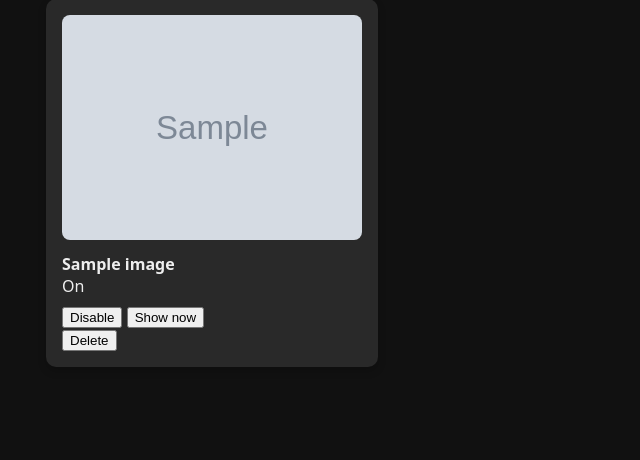
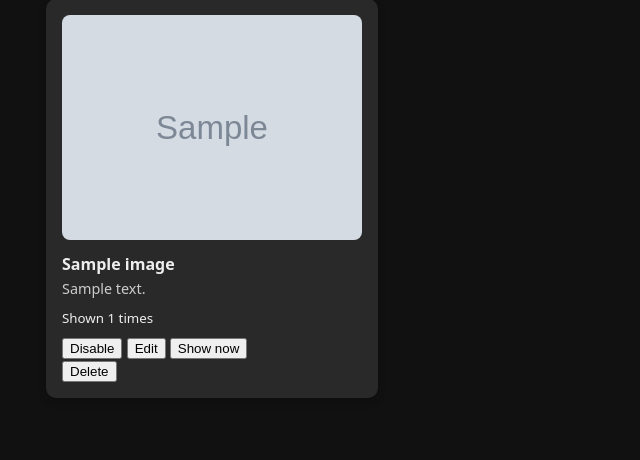
Before and after one commit to ryanlane/epaper-image-frame, a FastAPI app: page / in a window 1280 px wide. Shown: the part 564-1024 px from the top of the page, without its empty margins (0-640 px from the left). Before the commit the page ends 931 px from the top, so only its background shows below. Run offline with FastAPI, Linux system fonts and the light colour scheme; tables that the repository leaves empty hold one stand-in row (values such as "Sample post"); grey boxes marked "Sample" are stand-in pictures; grey boxes are pictures that could not be loaded.

Commit message:
improvements to image list
you can edit name and description now

```diff
--- a/static/css/main.css
+++ b/static/css/main.css
@@ -69,6 +69,65 @@ main {
 
 .card.is-disabled { opacity: .5; filter: grayscale(100%); }
 
+.image-info {
+    margin-top: 0.5rem;
+}
+
+.title-display {
+    font-weight: bold;
+    margin-bottom: 0.25rem;
+}
+
+.description {
+    font-size: 0.9rem;
+    color: #ccc;
+    margin-bottom: 0.25rem;
+}
+
+.title-edit input,
+.title-edit textarea {
+    width: 100%;
+    padding: 0.25rem;
+    margin-bottom: 0.5rem;
+    border: 1px solid #666;
+    border-radius: 4px;
+    background: #222;
+    color: #eee;
+    font-size: 0.9rem;
+}
+
+.title-edit textarea {
+    min-height: 50px;
+    resize: vertical;
+}
+
+.edit-buttons {
+    display: flex;
+    gap: 0.5rem;
+}
+
+.edit-buttons button {
+    padding: 0.25rem 0.5rem;
+    font-size: 0.8rem;
+    border: none;
+    border-radius: 3px;
+    cursor: pointer;
+}
+
+.save-edit {
+    background: #0066cc;
+    color: white;
+}
+
+.cancel-edit {
+    background: #666;
+    color: white;
+}
+
+.edit-buttons button:hover {
+    opacity: 0.8;
+}
+
 .label {
     white-space:nowrap;
     overflow:hidden;
--- a/templates/index.html
+++ b/templates/index.html
@@ -17,9 +17,22 @@
   {% for i in images %}
   <div class="card {{ '' if i.enabled else 'is-disabled' }}" id="img-{{ i.id }}">
     <img src="/static/thumbs/{{ i.filename }}" alt="" style="width:100%;border-radius:8px">
+    <div class="image-info">
+      <div class="title-display" id="title-display-{{ i.id }}">{{ i.title or i.original_name }}</div>
+      <div class="title-edit" id="title-edit-{{ i.id }}" style="display: none;">
+        <input type="text" id="title-input-{{ i.id }}" value="{{ i.title or i.original_name }}" placeholder="Image title">
+        <textarea id="desc-input-{{ i.id }}" placeholder="Description">{{ i.description }}</textarea>
+        <div class="edit-buttons">
+          <button class="save-edit" data-id="{{ i.id }}">Save</button>
+          <button class="cancel-edit" data-id="{{ i.id }}">Cancel</button>
+        </div>
+      </div>
+      {% if i.description %}
+        <div class="description" id="desc-display-{{ i.id }}">{{ i.description }}</div>
+      {% endif %}
+    </div>
     <div class="row" style="justify-content:space-between;margin-top:.5rem">
-      <div class="label">{{ i.title or i.original_name }}</div>
-      <span class="badge">{{ 'On' if i.enabled else 'Off' }}</span>
+      <small>Shown {{ i.times_shown }} times</small>
     </div>
     <div class="row" style="margin-top:.5rem">
       <button
@@ -28,6 +41,7 @@
         aria-pressed="{{ 'true' if i.enabled else 'false' }}">
         {{ 'Disable' if i.enabled else 'Enable' }}
       </button>
+      <button class="edit-image" data-id="{{ i.id }}">Edit</button>
       <button class="show-now" data-id="{{ i.id }}">Show now</button>
       <form method="post" action="/image/{{i.id}}/delete" onsubmit="return confirm('Delete image?')"><button>Delete</button></form>
     </div>
@@ -37,6 +51,84 @@
 
 <script>
   document.addEventListener('click', async (e) => {
+  // EDIT IMAGE
+  const editBtn = e.target.closest('.edit-image');
+  if (editBtn) {
+    e.preventDefault();
+    const id = editBtn.dataset.id;
+
+    // Hide display elements and show edit elements
+    document.getElementById(`title-display-${id}`).style.display = 'none';
+    const descDisplay = document.getElementById(`desc-display-${id}`);
+    if (descDisplay) descDisplay.style.display = 'none';
+    document.getElementById(`title-edit-${id}`).style.display = 'block';
+
+    return;
+  }
+
+  // SAVE EDIT
+  const saveBtn = e.target.closest('.save-edit');
+  if (saveBtn) {
+    e.preventDefault();
+    const id = saveBtn.dataset.id;
+    const title = document.getElementById(`title-input-${id}`).value;
+    const description = document.getElementById(`desc-input-${id}`).value;
+
+    try {
+      const formData = new FormData();
+      formData.append('title', title);
+      formData.append('description', description);
+
+      const res = await fetch(`/image/${id}/update`, {
+        method: 'POST',
+        body: formData
+      });
+      if (!res.ok) throw new Error('Bad response');
+
+      // Update display elements
+      document.getElementById(`title-display-${id}`).textContent = title;
+
+      // Update or create description display
+      let descDisplay = document.getElementById(`desc-display-${id}`);
+      if (description.trim()) {
+        if (!descDisplay) {
+          descDisplay = document.createElement('div');
+          descDisplay.className = 'description';
+          descDisplay.id = `desc-display-${id}`;
+          document.getElementById(`title-display-${id}`).parentNode.appendChild(descDisplay);
+        }
+        descDisplay.textContent = description;
+        descDisplay.style.display = 'block';
+      } else if (descDisplay) {
+        descDisplay.style.display = 'none';
+      }
+
+      // Hide edit elements and show display elements
+      document.getElementById(`title-edit-${id}`).style.display = 'none';
+      document.getElementById(`title-display-${id}`).style.display = 'block';
+
+    } catch (err) {
+      alert('Failed to update image.');
+      console.error(err);
+    }
+    return;
+  }
+
+  // CANCEL EDIT
+  const cancelBtn = e.target.closest('.cancel-edit');
+  if (cancelBtn) {
+    e.preventDefault();
+    const id = cancelBtn.dataset.id;
+
+    // Hide edit elements and show display elements
+    document.getElementById(`title-edit-${id}`).style.display = 'none';
+    document.getElementById(`title-display-${id}`).style.display = 'block';
+    const descDisplay = document.getElementById(`desc-display-${id}`);
+    if (descDisplay) descDisplay.style.display = 'block';
+
+    return;
+  }
+
   // SHOW NOW
   const showBtn = e.target.closest('.show-now');
   if (showBtn) {
```
